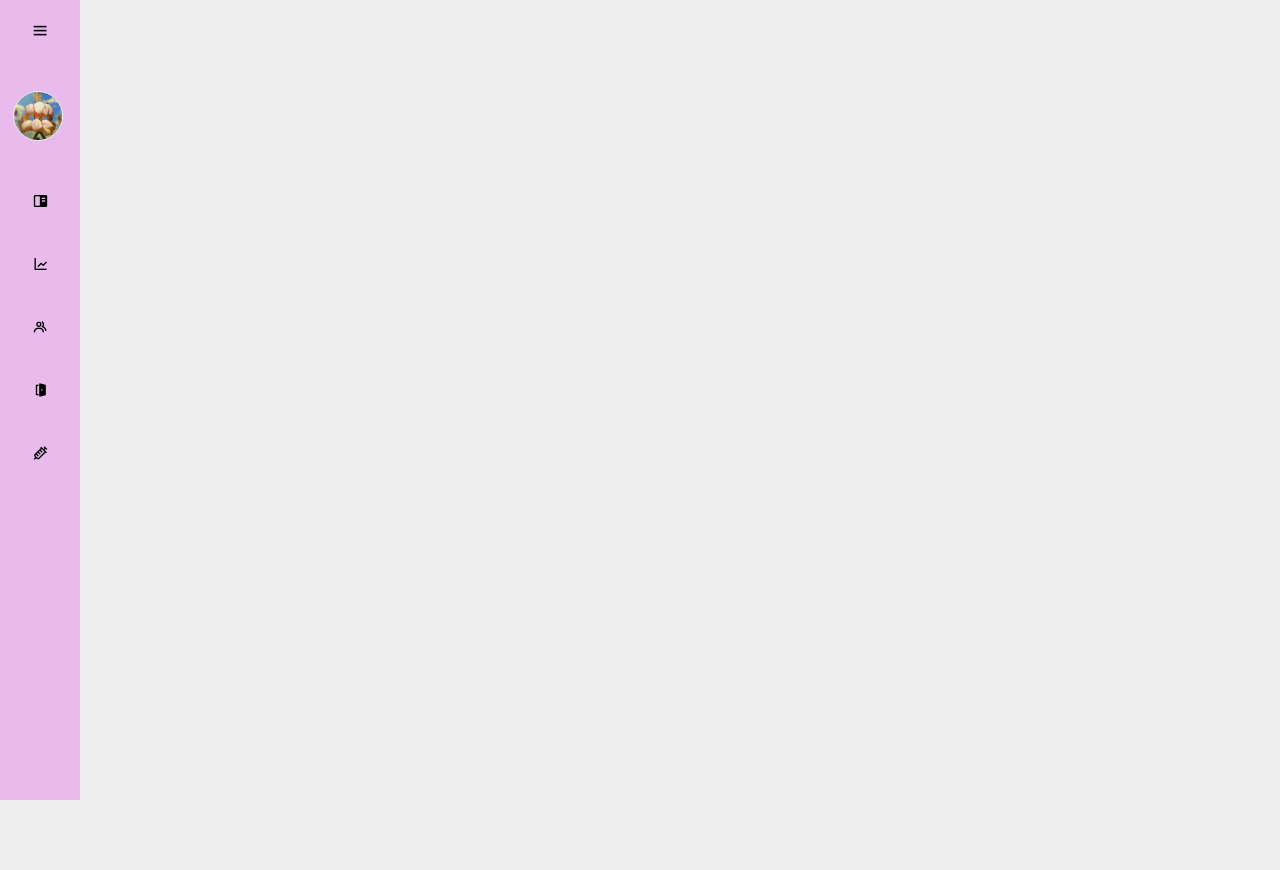
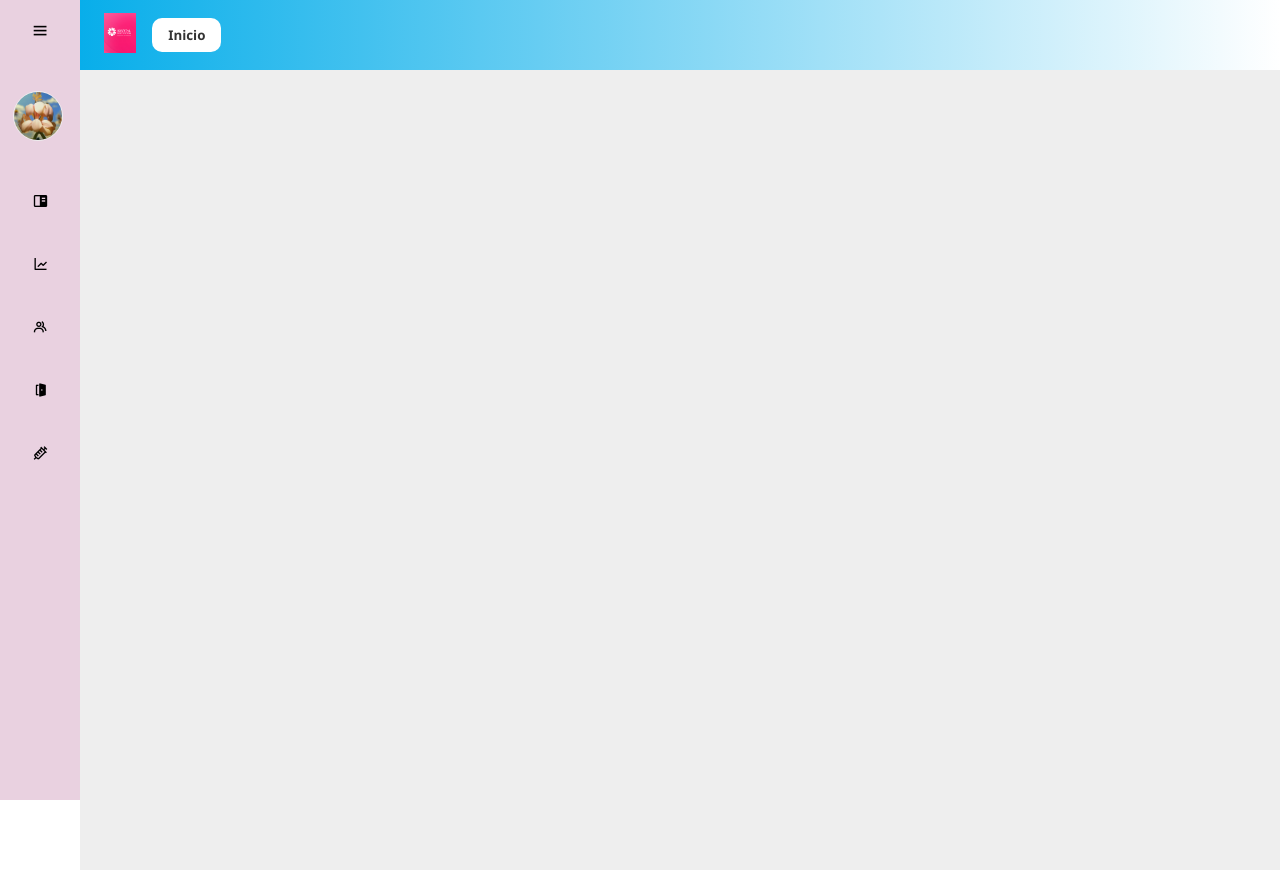
Before and after one commit to Benjasncz2/prueba-aws, a Django app: page /home/ in a window 1280 px wide. Before the commit the page ends 800 px from the top, so only its background shows below. Run offline with Django 5.2, Linux system fonts and the light colour scheme; data that the repository does not hold is empty.

Commit message:
Propuesta de header
Ejecute la idea del header, pero seguramente se va a cambiar a futuro.

```diff
--- a/entorno/pyvenv.cfg
+++ b/entorno/pyvenv.cfg
@@ -1,3 +1,5 @@
-home = C:\Users\vicen\AppData\Local\Microsoft\WindowsApps\PythonSoftwareFoundation.Python.3.10_qbz5n2kfra8p0
+home = C:\Users\Benja\AppData\Local\Programs\Python\Python312
 include-system-site-packages = false
-version = 3.10.11
+version = 3.12.6
+executable = C:\Users\Benja\AppData\Local\Programs\Python\Python312\python.exe
+command = C:\Users\Benja\AppData\Local\Programs\Python\Python312\python.exe -m venv C:\Users\Benja\Documents\GitHub\vesperdevs\entorno
--- a/proyecto/myapp/static/css/estilo.css
+++ b/proyecto/myapp/static/css/estilo.css
@@ -24,7 +24,7 @@
     left: 0;
     height: 100vh;
     width: 80px;
-    background-color: #e8bbec;
+    background-color: #e9d1e0;
     padding: .4rem .8rem;
     transition: all 0.5s ease;
 }
@@ -245,3 +245,51 @@
   .red { background: red; }
 
   .hidden { display: none; }
+
+/* HEADER CON DESGRACIAO TO PRO */
+.main-header {
+    position: relative;
+    top: 0;
+    left: 80px;
+    height: 70px;
+    width: calc(100% - 80px);
+    background: linear-gradient(to right, #08AEEA, #ffffff); /* desgracio del header */
+    display: flex;
+    align-items: center;
+    justify-content: space-between;
+    padding: 0 1.5rem;
+    transition: all 0.3s ease;
+    z-index: 999;
+}
+
+/* Si la sidebar está activa (expandida) */
+.sidebar.active ~ .main-header {
+    left: 250px;
+    width: calc(100% - 250px);
+}
+
+/* Contenedor dentro del header */
+.header-content {
+    display: flex;
+    align-items: center;
+    gap: 1rem;
+}
+
+.hospital-logo {
+    height: 40px;
+}
+
+.inicio-btn {
+    background-color: #fff;
+    border: none;
+    padding: 0.5rem 1rem;
+    border-radius: 10px;
+    font-weight: bold;
+    color: #333;
+    cursor: pointer;
+    transition: background-color 0.3s ease;
+}
+
+.inicio-btn:hover {
+    background-color: #f0f0f0;
+}
--- a/proyecto/myapp/templates/home.html
+++ b/proyecto/myapp/templates/home.html
@@ -8,6 +8,7 @@
     <link href='https://unpkg.com/boxicons@2.1.4/css/boxicons.min.css' rel='stylesheet'>
     <link rel="stylesheet" href="{% static 'css/estilo.css' %}">
 </head>
+
 <body>
     <div class="sidebar">
         <div class="top">
@@ -63,6 +64,15 @@
         </ul>
     </div>
 
+    <header class="main-header">
+        <div class="header-content">
+            <div class="logo-box">
+                <img src="{% static 'images/login_image.png' %}" alt="Logo Hospital" class="hospital-logo">
+            </div>
+            <button class="inicio-btn">Inicio</button>
+        </div>
+    </header>
+
     <div class="main-content">
         {% for pasillo in pasillos %}
             <div class="pasillo">
@@ -86,8 +96,6 @@
             </div>
         {% endfor %}
     </div>
-
-    </div>
 </body>
 
 <script>
```
Also changed, not shown: 5 other files.
